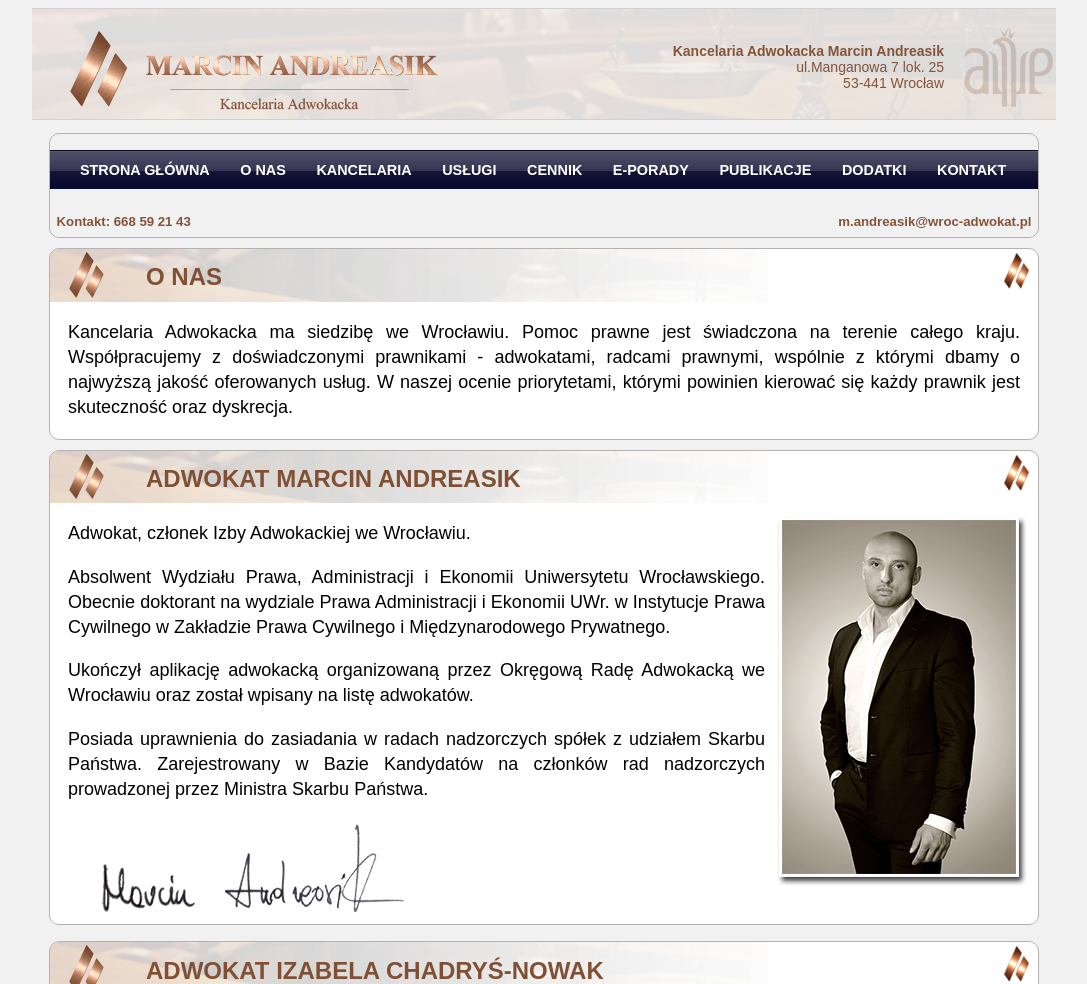
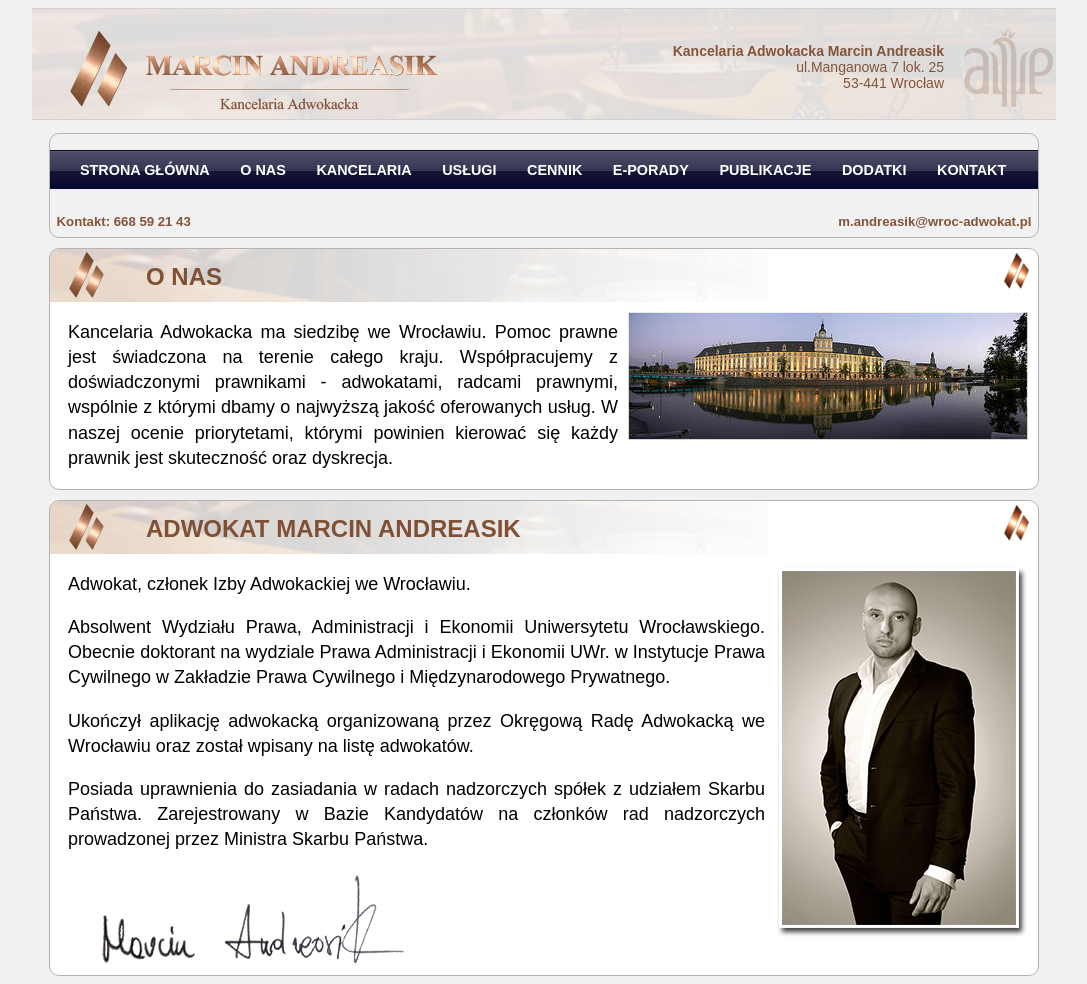
Before and after one commit to sztosz/marcin, a Django app: template templates/main_site/about.html in a window 1280 px wide. Shown: the top 984 px of the page, without its empty margins (96-1183 px from the left). Run offline with Django 3.2, Linux system fonts and the light colour scheme; the template is opened without the code that fills it, so the values that code supplies are empty.

Commit message:
Added image to about.html

```diff
--- a/templates/main_site/about.html
+++ b/templates/main_site/about.html
@@ -8,6 +8,7 @@
     <img class="rotating_logo " src="/static/img/logo.gif">
     {#    <div class="clear"></div>#}
   </div>
+  <img class=img_on_right_wrap src="/static/img/about_us.jpg" alt="Dobry adwokat Wrocław">
   <p>Kancelaria Adwokacka ma siedzibę we Wrocławiu.  Pomoc prawne jest świadczona na terenie całego kraju. Współpracujemy z doświadczonymi prawnikami - adwokatami, radcami prawnymi, wspólnie z którymi dbamy o najwyższą jakość oferowanych usług. W naszej ocenie priorytetami, którymi powinien kierować się każdy prawnik jest skuteczność oraz dyskrecja.</p>
 </div> <!-- main_container -->
 
```
Also changed, not shown: static/img/about_us.jpg (added).
